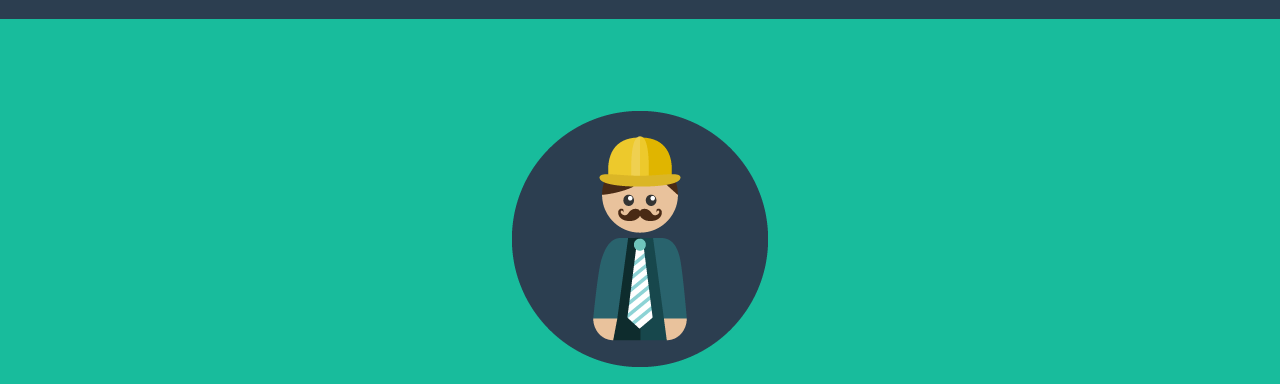
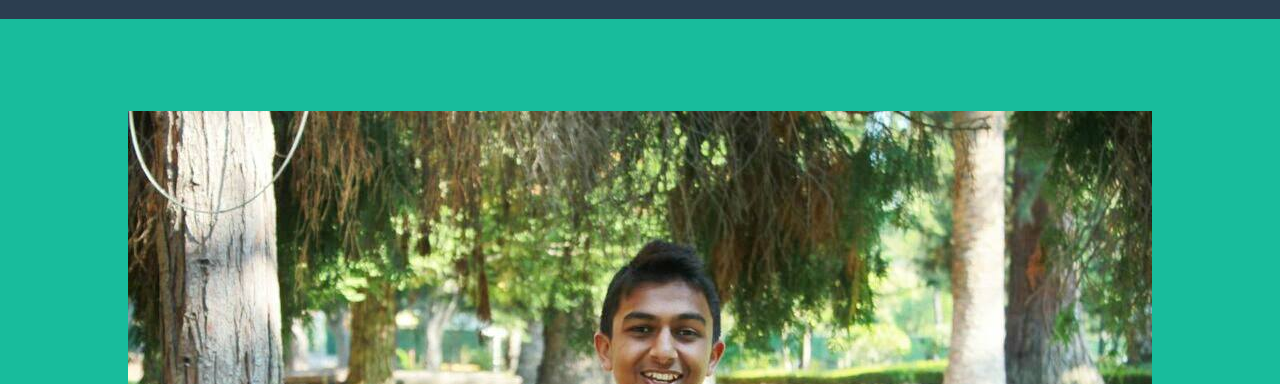
Before and after one commit to saagarparikh/saagarparikh, a website with bundled scripts: page index.html in a window 1280 px wide. Shown: the part 89-473 px from the top of the page. Built offline with nearby package versions, Linux system fonts and the light colour scheme.

Commit message:
Uploaded ProfilePic

```diff
--- a/index.html
+++ b/index.html
@@ -50,7 +50,7 @@
     <!-- Header -->
     <header class="masthead">
       <div class="container">
-        <img class="img-fluid" src="img/profile.png" alt="">
+        <img class="img-fluid" src="img/ProfilePic.jpg" alt="">
         <div class="intro-text">
           <span class="name">Saagar Parikh</span>
           <hr class="star-light">
```
Also changed, not shown: img/ProfilePic.jpg (added).
